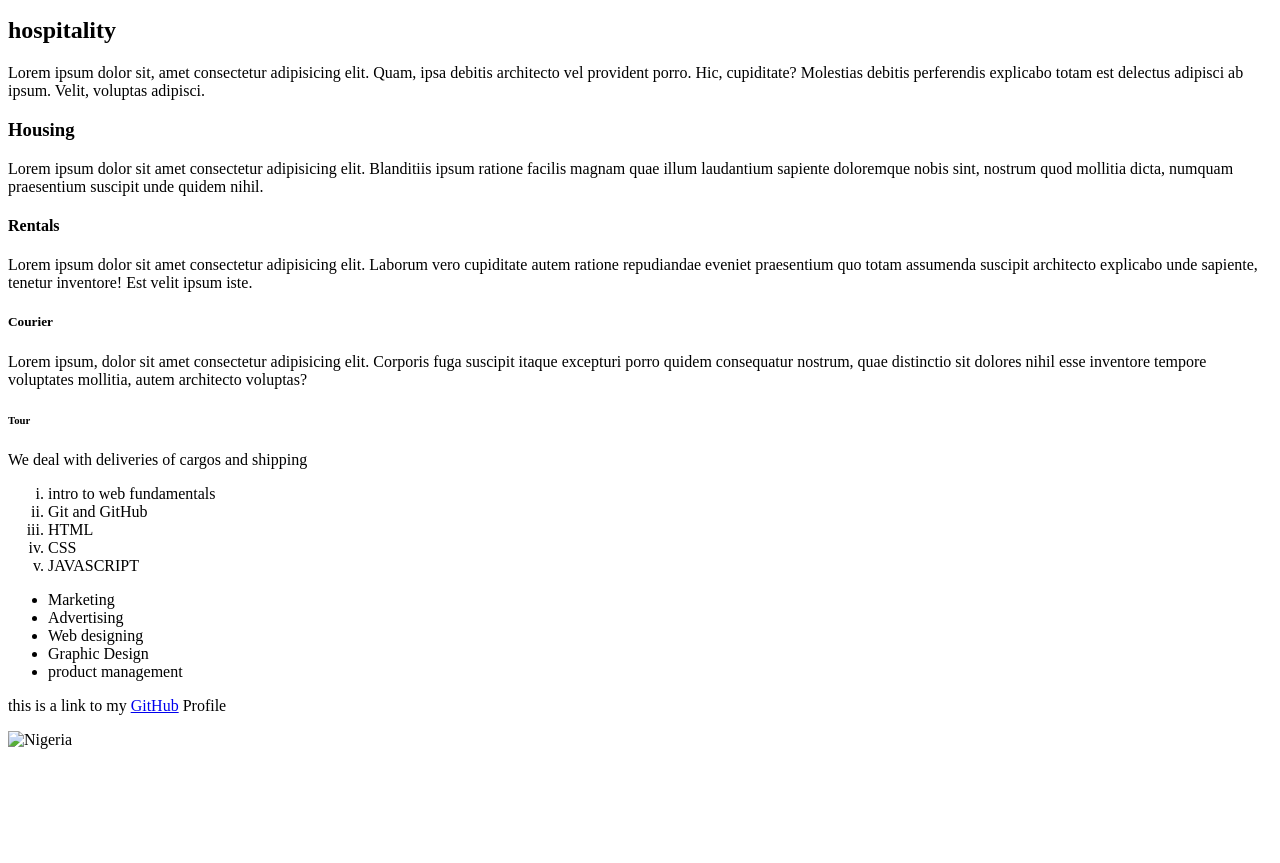
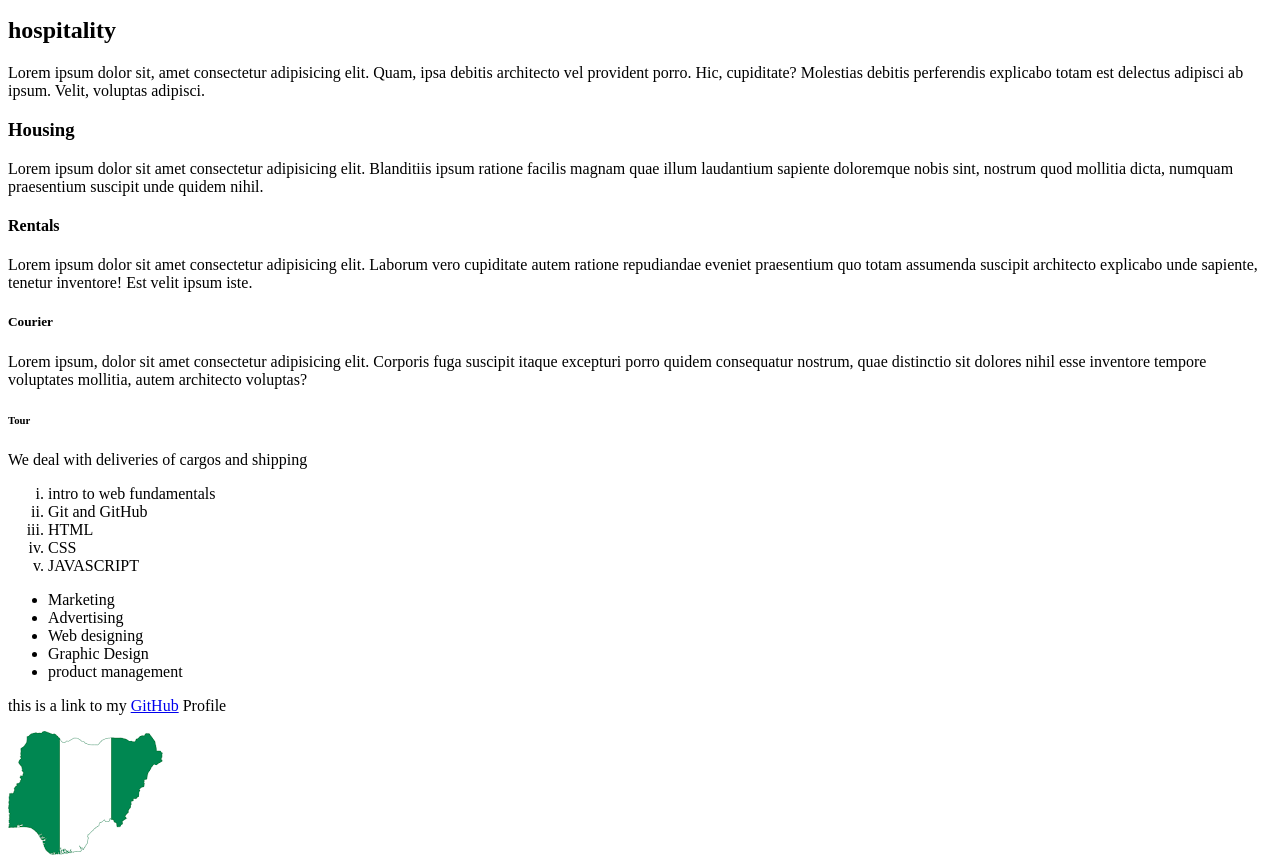
Before and after one commit to NjokuAnthony/HTML, a plain HTML site: page index.html in a window 1280 px wide. Shown: the part 105-968 px from the top of the page. Before the commit the page ends 862 px from the top, so only its background shows below. Drawn offline with Linux system fonts and the light colour scheme.

Commit message:
added Nigeria.png

```diff
--- a/index.html
+++ b/index.html
@@ -47,6 +47,6 @@
             </ul>
 
             <p>this is a link to my <a href="https://github.com/new">GitHub</a> Profile</p>
-        <img src="Nigeria" alt="Nigeria"
+        <img src="Nigeria.png" alt="Nigeria">
     </body>
 </html>
```
